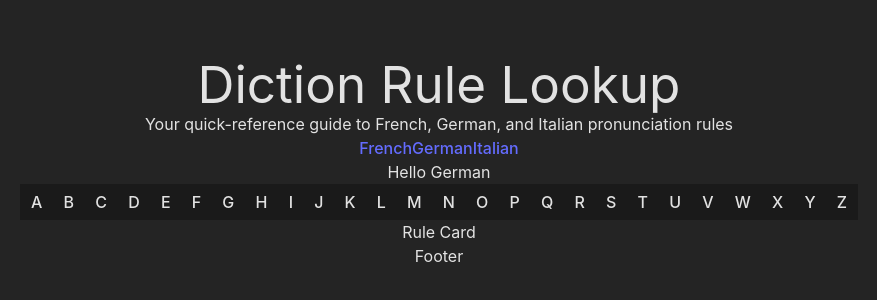
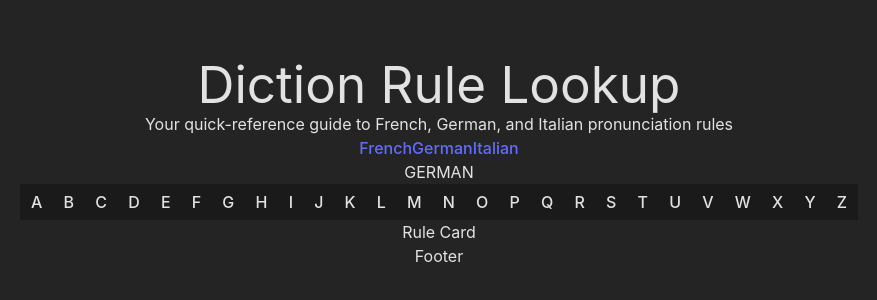
Before and after one commit to bdeutmeyer/diction-rule-lookup, a React (Vite) app: page /german in a window 1280 px wide. Shown: the part 238-538 px from the top of the page, without its empty margins (201-1078 px from the left). Built offline with nearby package versions, Linux system fonts and the light colour scheme.

Commit message:
made single page, all endpoints render from same page component

```diff
--- a/src/pages/German.jsx
+++ /dev/null
@@ -1,18 +0,0 @@
-import LetterList from "../components/LetterList"
-import RuleCard from "../components/RuleCard"
-import { useOutletContext } from "react-router-dom"
-
-export default function German() {
-    const [currentLanguage, currentLetter, handleLetterChange] = useOutletContext();
-
-    return (
-        <>
-            <h2>Hello German</h2>
-            <LetterList handleLetterChange={handleLetterChange} />
-            <RuleCard
-            currentLanguage={currentLanguage}
-            currentLetter={currentLetter}
-            />
-        </>
-    )
-}
--- a/src/pages/Italian.jsx
+++ /dev/null
@@ -1,18 +0,0 @@
-import LetterList from "../components/LetterList"
-import RuleCard from "../components/RuleCard"
-import { useOutletContext } from "react-router-dom"
-
-export default function Italian() {
-    const [currentLanguage, currentLetter, handleLetterChange] = useOutletContext();
-
-    return (
-        <>
-            <h2>Italian</h2>
-            <LetterList handleLetterChange={handleLetterChange} />
-            <RuleCard
-            currentLanguage={currentLanguage}
-            currentLetter={currentLetter}
-            />
-        </>
-    )
-}
--- a/src/pages/French.jsx
+++ b/src/pages/Language.jsx
@@ -3,12 +3,12 @@ import SubList from "../components/SubList";
 import RuleCard from "../components/RuleCard"
 import { useOutletContext } from "react-router-dom"
 
-export default function French() {
+export default function Language() {
     const [currentLanguage, currentLetter, handleLetterChange, subArray, currentSub, handleSubChange] = useOutletContext();
-
+    const languageHeader = currentLanguage.toUpperCase()
     return (
         <>
-            <h2>French</h2>
+            <h3>{languageHeader}</h3>
             <LetterList handleLetterChange={handleLetterChange} />
             <SubList
                 currentLanguage={currentLanguage}
```
Also changed, not shown: src/main.jsx (+4 -6 lines).
